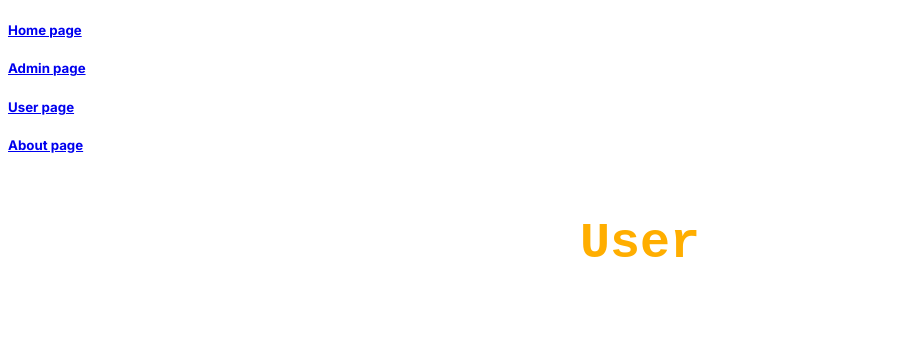
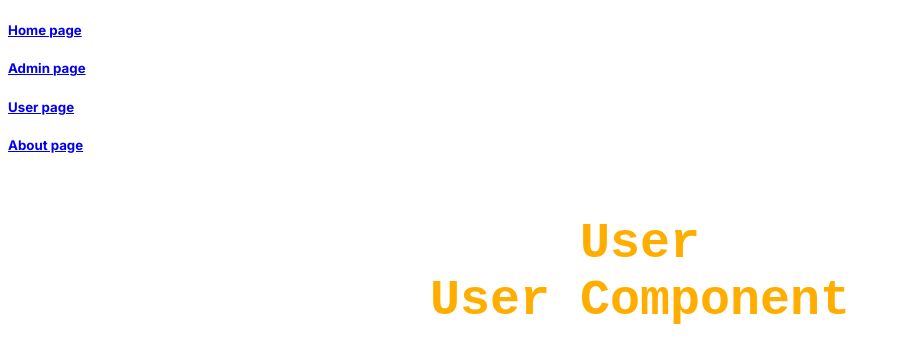
Before and after one commit to Jasmin2208/Nextjs, a Next.js app: page /user in a window 1280 px wide. Shown: the top 362 px of the page, without its empty margins (0-901 px from the left). Built offline with nearby package versions, Linux system fonts and the light colour scheme.

Commit message:
Export Static HTML Page with Build in Next.js

```diff
--- a/next.config.js
+++ b/next.config.js
@@ -1,8 +1,9 @@
 /** @type {import('next').NextConfig} */
 const nextConfig = {
-    images:{
-        domains:['img.freepik.com']
-    }
+    images: {
+        domains: ['img.freepik.com']
+    },
+    output: "export"
 }
 
 module.exports = nextConfig
--- a/src/app/user/page.js
+++ b/src/app/user/page.js
@@ -1,8 +1,12 @@
+import Users from '@/components/user'
 import React from 'react'
 
 function User() {
   return (
+    <>
     <div className='heading'>User</div>
+    <div className='heading'><Users /></div>
+    </>
   )
 }
 
--- /dev/null
+++ b/src/components/user.js
@@ -0,0 +1,7 @@
+function Users() {
+  return (
+    <div>User Component</div>
+  )
+}
+
+export default Users
```
